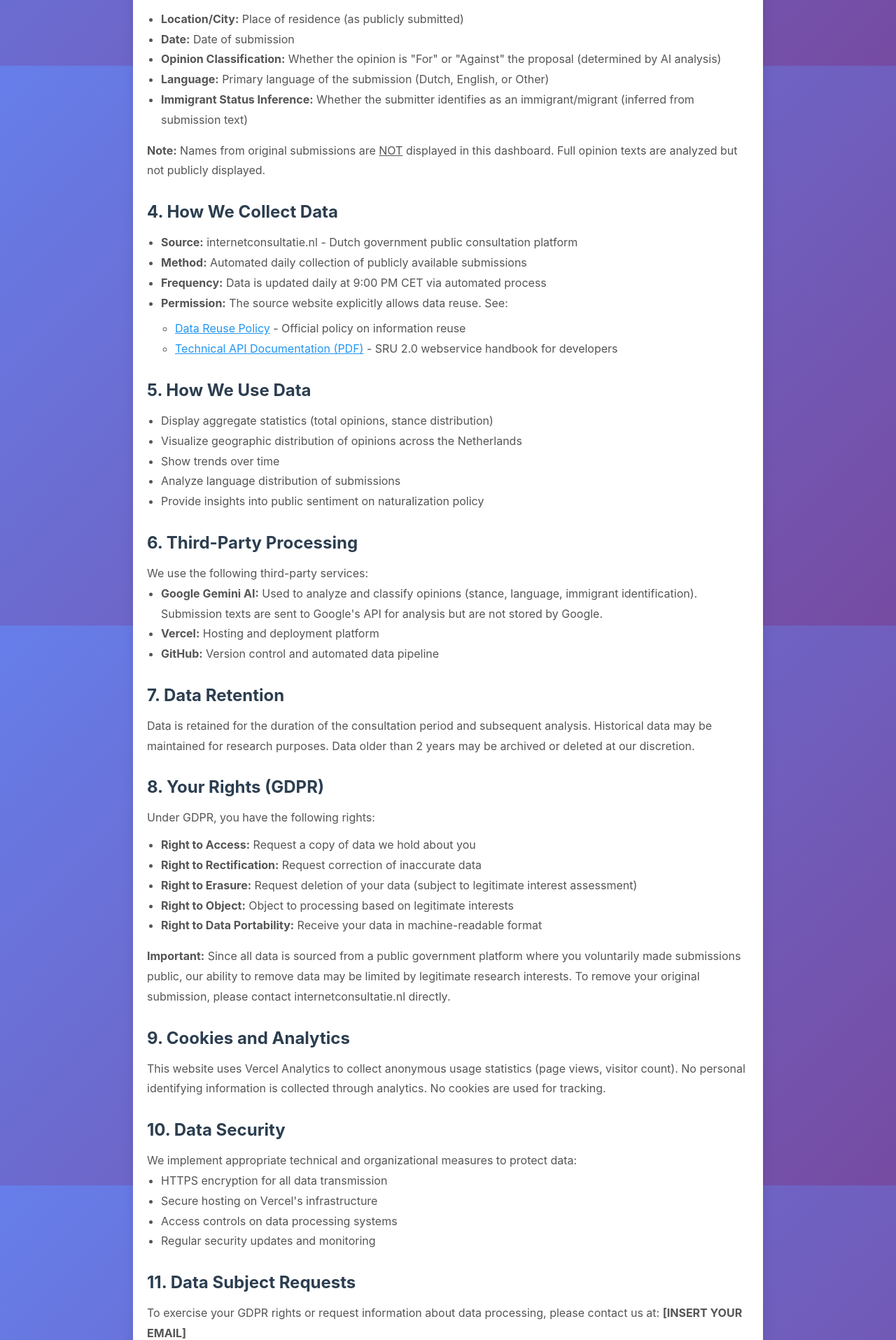
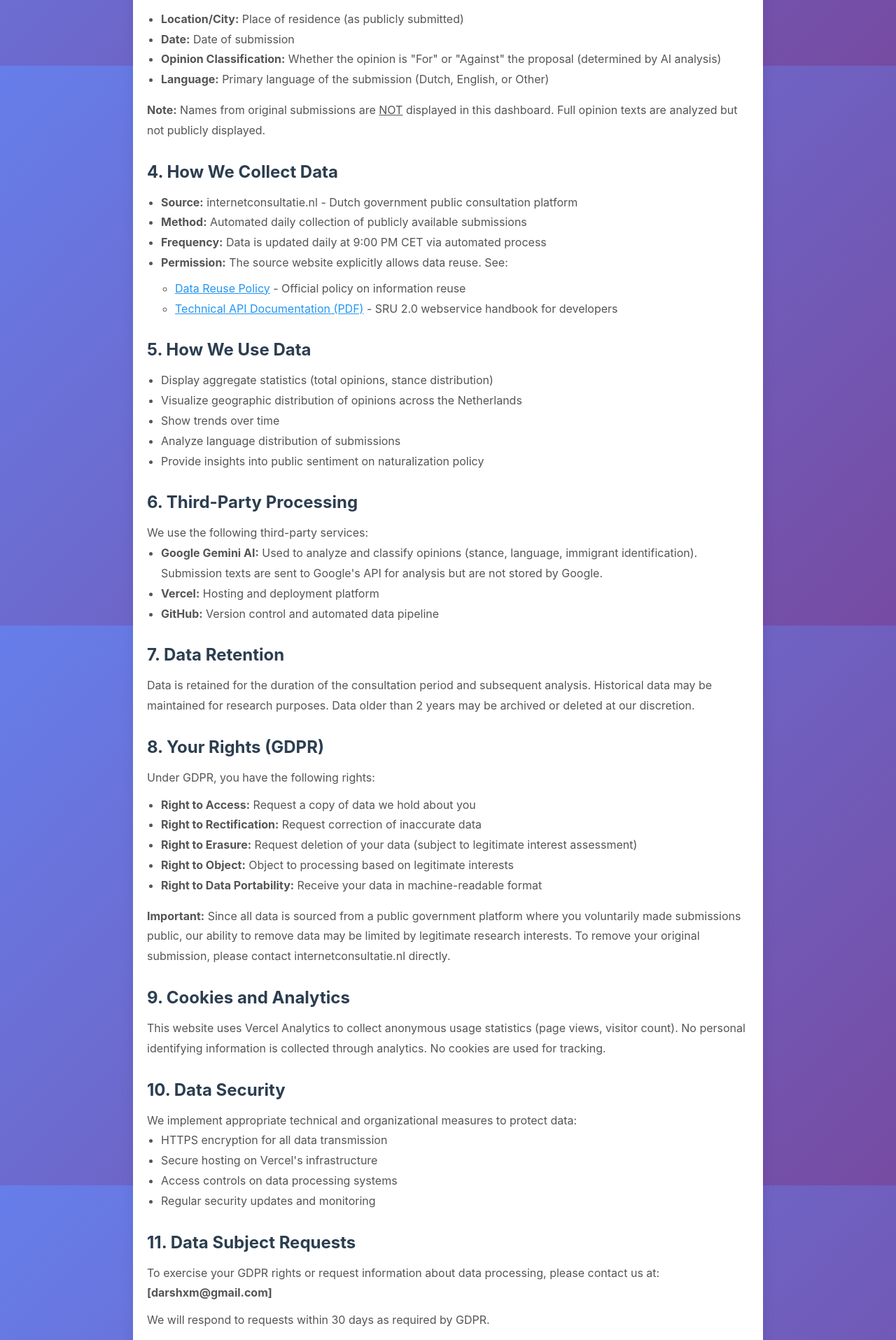
Before and after one commit to darshxm/naturalization_reactions, a Next.js app in the folder nextjs-app/: page /privacy in a window 1280 px wide. Shown: the part 706-2621 px from the top of the page at 70% size. Built offline with nearby package versions, Linux system fonts and the light colour scheme.

Commit message:
updated privacy policy

```diff
--- a/nextjs-app/app/privacy/page.js
+++ b/nextjs-app/app/privacy/page.js
@@ -58,8 +58,6 @@ export default function PrivacyPolicy() {
             <li><strong>Opinion Classification:</strong> Whether the opinion is "For" or "Against"
             the proposal (determined by AI analysis)</li>
             <li><strong>Language:</strong> Primary language of the submission (Dutch, English, or Other)</li>
-            <li><strong>Immigrant Status Inference:</strong> Whether the submitter identifies as
-            an immigrant/migrant (inferred from submission text)</li>
           </ul>
           <p style={{ lineHeight: '1.8', color: '#555', marginTop: '15px' }}>
             <strong>Note:</strong> Names from original submissions are <u>NOT</u> displayed
@@ -166,7 +164,7 @@ export default function PrivacyPolicy() {
           <h2 style={{ color: '#2c3e50', marginBottom: '15px' }}>11. Data Subject Requests</h2>
           <p style={{ lineHeight: '1.8', color: '#555' }}>
             To exercise your GDPR rights or request information about data processing,
-            please contact us at: <strong>[INSERT YOUR EMAIL]</strong>
+            please contact us at: <strong>[darshxm@gmail.com]</strong>
           </p>
           <p style={{ lineHeight: '1.8', color: '#555', marginTop: '10px' }}>
             We will respond to requests within 30 days as required by GDPR.
@@ -217,12 +215,8 @@ export default function PrivacyPolicy() {
             For questions about this privacy policy or data processing:
           </p>
           <p style={{ lineHeight: '1.8', color: '#555', marginTop: '10px' }}>
-            <strong>Email:</strong> [INSERT YOUR EMAIL]<br />
+            <strong>Email:</strong> [darshxm@gmail.com]<br />
             <strong>Project:</strong> Naturalization Reactions Dashboard<br />
-            <strong>Source Code:</strong> <a href="https://github.com/darshxm/naturalization_reactions"
-            target="_blank" rel="noopener noreferrer" style={{ color: '#2196F3' }}>
-              GitHub Repository
-            </a>
           </p>
         </section>
 
```
